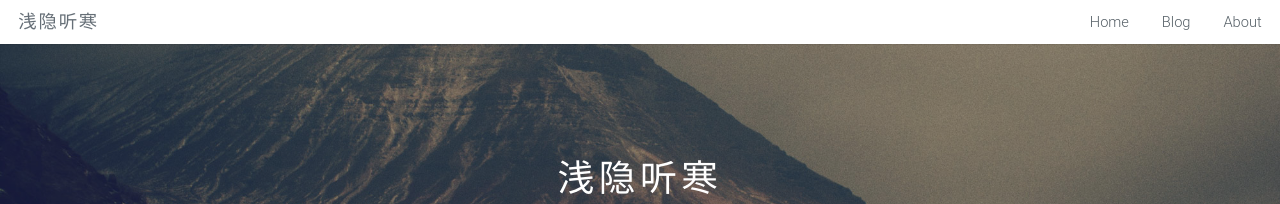
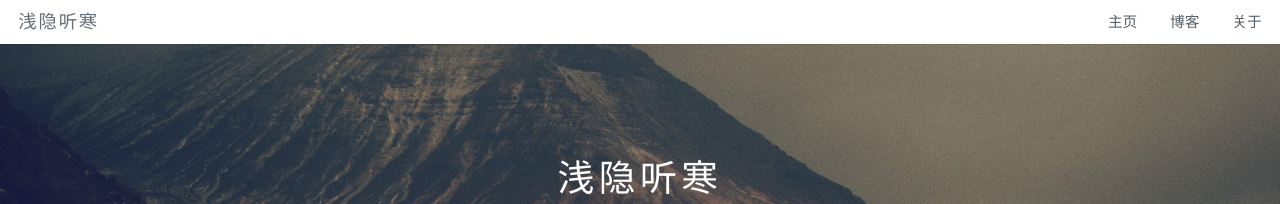
Before and after one commit to qianyintinghan/qianyintinghan.github.io, a Jekyll site: the page built from index.html, in a window 1280 px wide. Shown: the top 204 px of the page. Built offline with Jekyll 4.4.1, drawn with Linux system fonts in a browser that asks for light colours; nearby versions of some CDN libraries; library files that are not in the unit come from our copies.

Commit message:
Update header.html

```diff
--- a/_includes/header.html
+++ b/_includes/header.html
@@ -3,18 +3,18 @@
     <h1><a href="{{ site.baseurl }}/" class="site-title" >{{ site.title }}</a></h1>
     <nav id="nav">
         <ul>
-            <li><a href="{{ site.baseurl }}/">Home</a></li>
+            <li><a href="{{ site.baseurl }}/">主页</a></li>
             <!--li><a href="{{ site.baseurl }}/left-sidebar.html">Left Sidebar</a></li>
             <li><a href="{{ site.baseurl }}/right-sidebar.html">Right Sidebar</a></li>
             <li><a href="{{ site.baseurl }}/no-sidebar.html">No Sidebar</a></li-->
-            <li><a href="{{ site.baseurl }}/blog">Blog</a></li>
+            <li><a href="{{ site.baseurl }}/blog">博客</a></li>
             <!--
             {% for page in site.pages %}
                   {% if page.title %}
                     <li><a class="page-link" href="{{ page.url | prepend: site.baseurl }}">{{ page.title }}</a></li>
                   {% endif %}
             {% endfor %}-->
-            <li><a href="{{ site.baseurl }}/about">About</a></li>
+            <li><a href="{{ site.baseurl }}/about">关于</a></li>
         </ul>
     </nav>
 </header>
```
